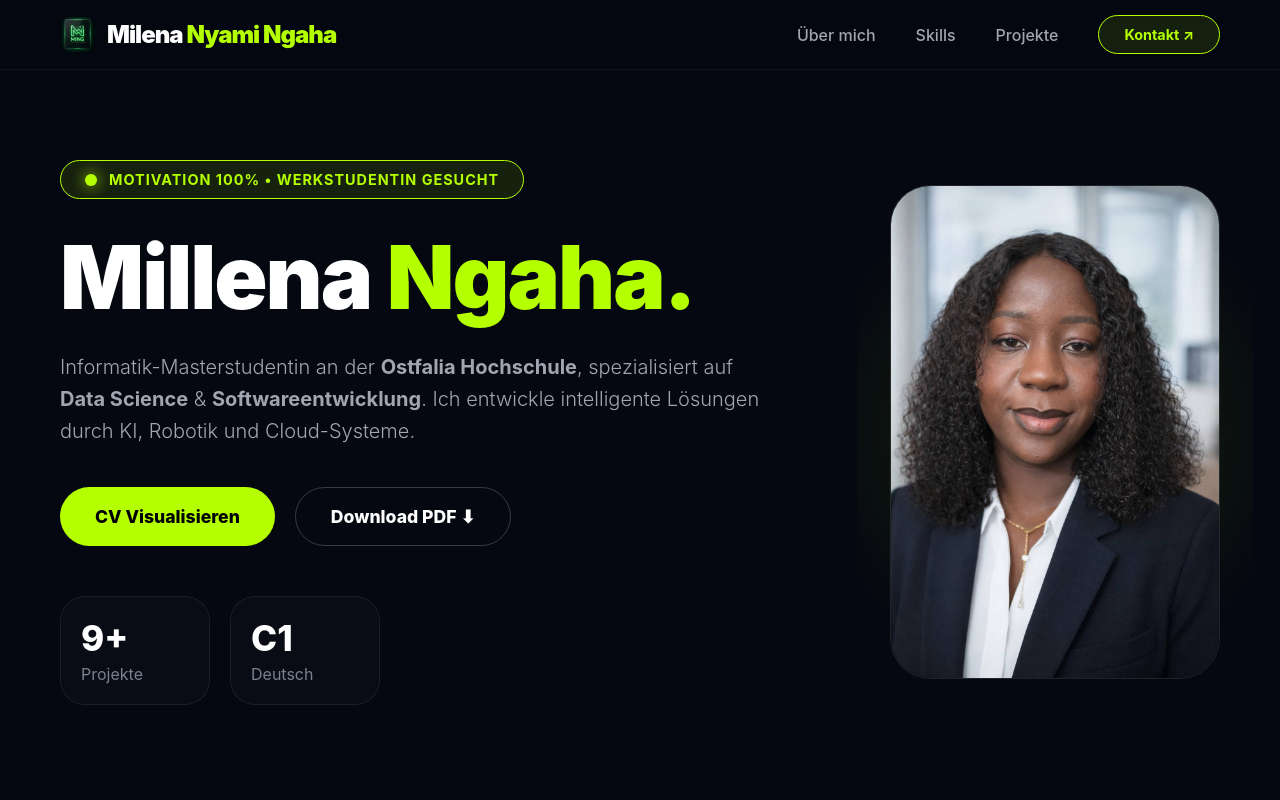
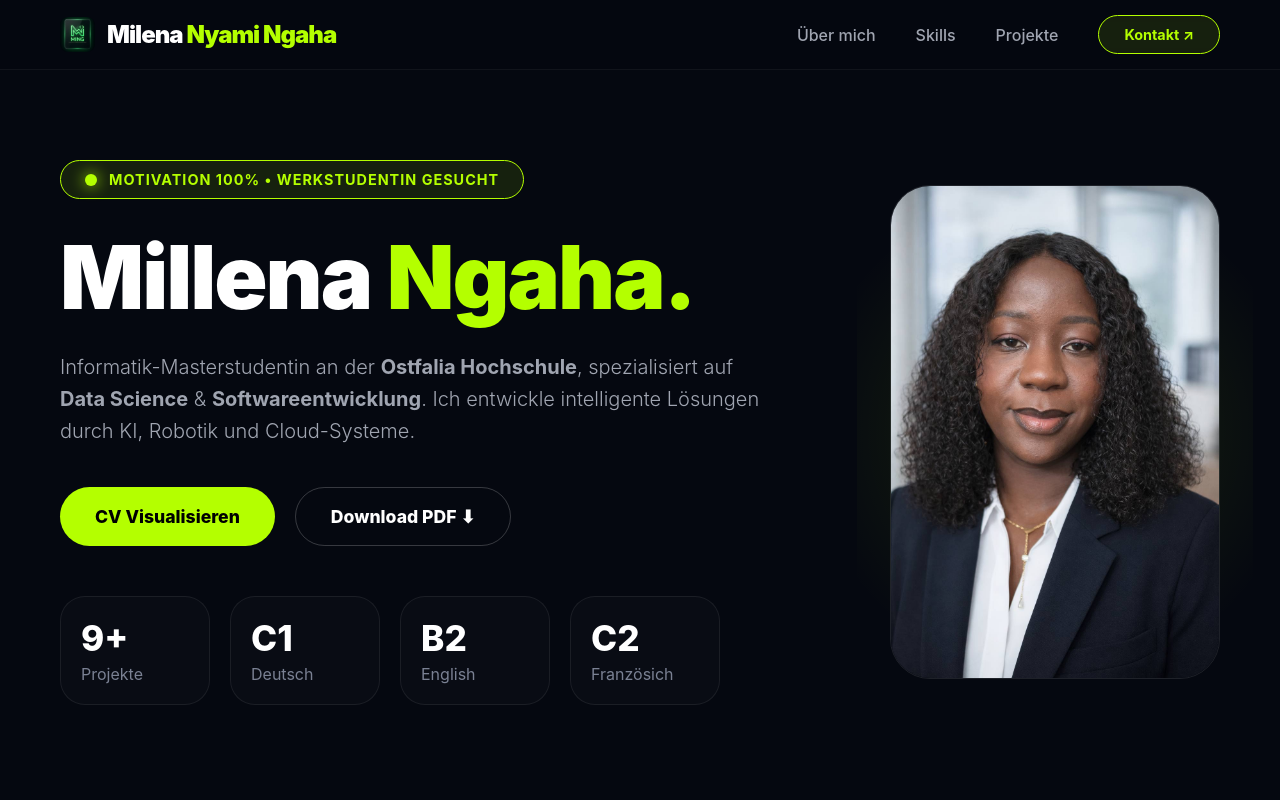
Before and after one commit to PandoraS3/portfolio, a React (Vite) app: page / in a window 1280 px wide. Shown: the top 800 px of the page. Built offline with nearby package versions, Linux system fonts and the light colour scheme.

Commit message:
add new projekt

```diff
--- a/src/components/Hero.jsx
+++ b/src/components/Hero.jsx
@@ -78,6 +78,14 @@ export default function Hero() {
             <h3 style={statNumberStyle}>C1</h3>
             <p style={statLabelStyle}>Deutsch</p>
           </div>
+          <div style={statBoxStyle}>
+            <h3 style={statNumberStyle}>B2</h3>
+            <p style={statLabelStyle}>English</p>
+          </div>
+          <div style={statBoxStyle}>
+            <h3 style={statNumberStyle}>C2</h3>
+            <p style={statLabelStyle}>Französich</p>
+          </div>
         </div>
       </motion.div>
 
```
